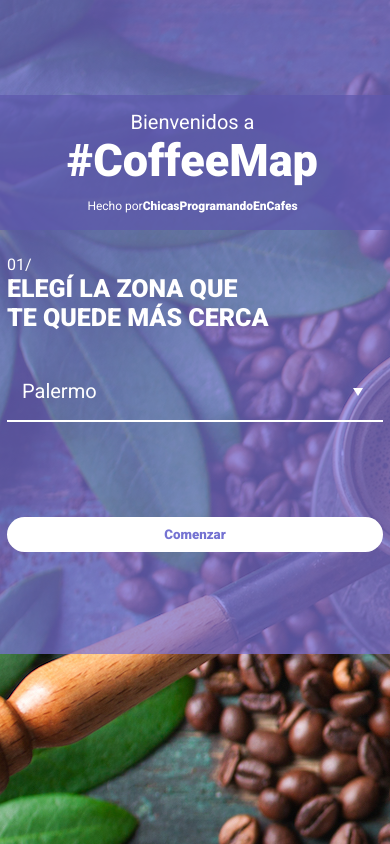
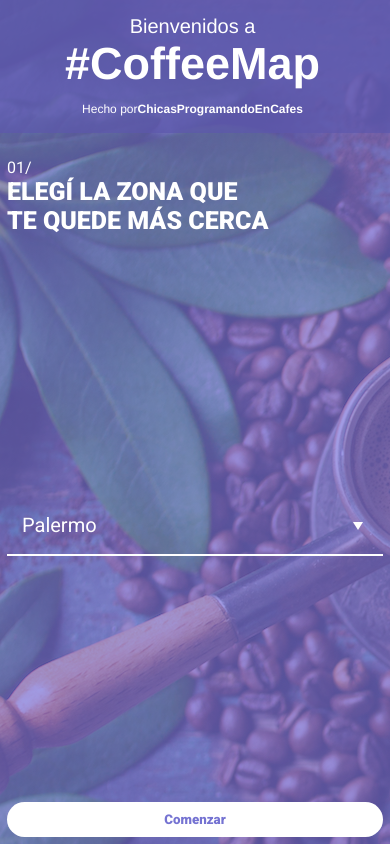
Before and after one commit to chicasprogramando/coffeemap, a Vue app: page / in a window 390 px wide. Built offline with nearby package versions, Linux system fonts and the light colour scheme.

Commit message:
visualIntro web and mobile

```diff
--- a/src/pages/VisualIntro/VisualIntro.vue
+++ b/src/pages/VisualIntro/VisualIntro.vue
@@ -1,8 +1,6 @@
 <template>
   <div :class="$style.wrapper">
       <div :class="$style.wrapper2">
-    <div :class="$style.container">
-
          <div :class="$style.upbackground">
             <span :class="$style.welcome">Bienvenidos a</span><br/><span :class="$style.coffemap">#CoffeeMap</span>
             <p :class="$style.madeof">
@@ -10,10 +8,12 @@
                 <span :class="$style.madeofgirls">ChicasProgramandoEnCafes</span>
             </p>
         </div>
+        <div :class="$style.container">
           <div :class="$style.downbackground">
+              <div>
                 <span :class="$style.number">01/</span><br/>
                 <span :class="$style.chooseText">ELEGÍ LA ZONA QUE<br />TE QUEDE MÁS CERCA</span>
-
+              </div>
               <div :class="$style.dropdown">
                   <input-dropdown :class="$style.dropdown" :location="neighborhood" @input="changeNeighborhood"></input-dropdown>
               </div>
@@ -70,24 +70,25 @@ export default {
 @import url("https://fonts.googleapis.com/css?family=Roboto:400,900");
 
 .wrapper {
-  min-height: 100%;
+  height: 100%;
   width: 100%;
   background-image: url("../../assets/visualintrobackground.jpg");
 }
 .wrapper2{
     background-color: rgba(121,113,217,0.7);
-    min-height: 100%;
+    height: 100%;
     width: 100%;
     display: flex;
+    flex-direction: column;
     justify-content: center;
     align-items: center;
-    padding:95px 0px;
 }
 .container{
     width: 100%;
     max-width: 400px;
     color:white;
     font-family: "Roboto";
+
 }
 .madeof {
   font-size: 12px;
@@ -96,12 +97,17 @@ export default {
   font-weight: bolder;
 }
 .upbackground{
-    background-color: rgba(93,87,173,0.7);
+    /* background-color: rgba(93,87,173,0.7); */
     padding: 15px 10px 5px 5px;
     text-align: center;
+    color:white;
 }
 .downbackground{
+  justify-content: space-between;
   padding: 25px 7px 7px 7px;
+  display:flex;
+  flex-direction: column;
+
 }
 
 .number {
@@ -123,7 +129,7 @@ export default {
   width: 100%;
   text-align: center;
   font-size: 18px;
-  margin-top:80px;
+
 }
 
 .button {
@@ -134,4 +140,22 @@ export default {
   margin-top: 15px;
 
 }
+
+@media (max-width: 700px) {
+  .upbackground{
+    background-color: rgba(93,87,173,0.7);
+    width: 100%;
+    box-sizing: border-box;
+  }
+  .downbackground{
+    box-sizing: border-box;
+    height: 100%;
+  }
+  .wrapper2{
+    justify-content: flex-start;
+  }
+  .container{
+    height: 100%;
+  }
+}
 </style>
```
Lines whose indentation alone changed are shown as unchanged.
